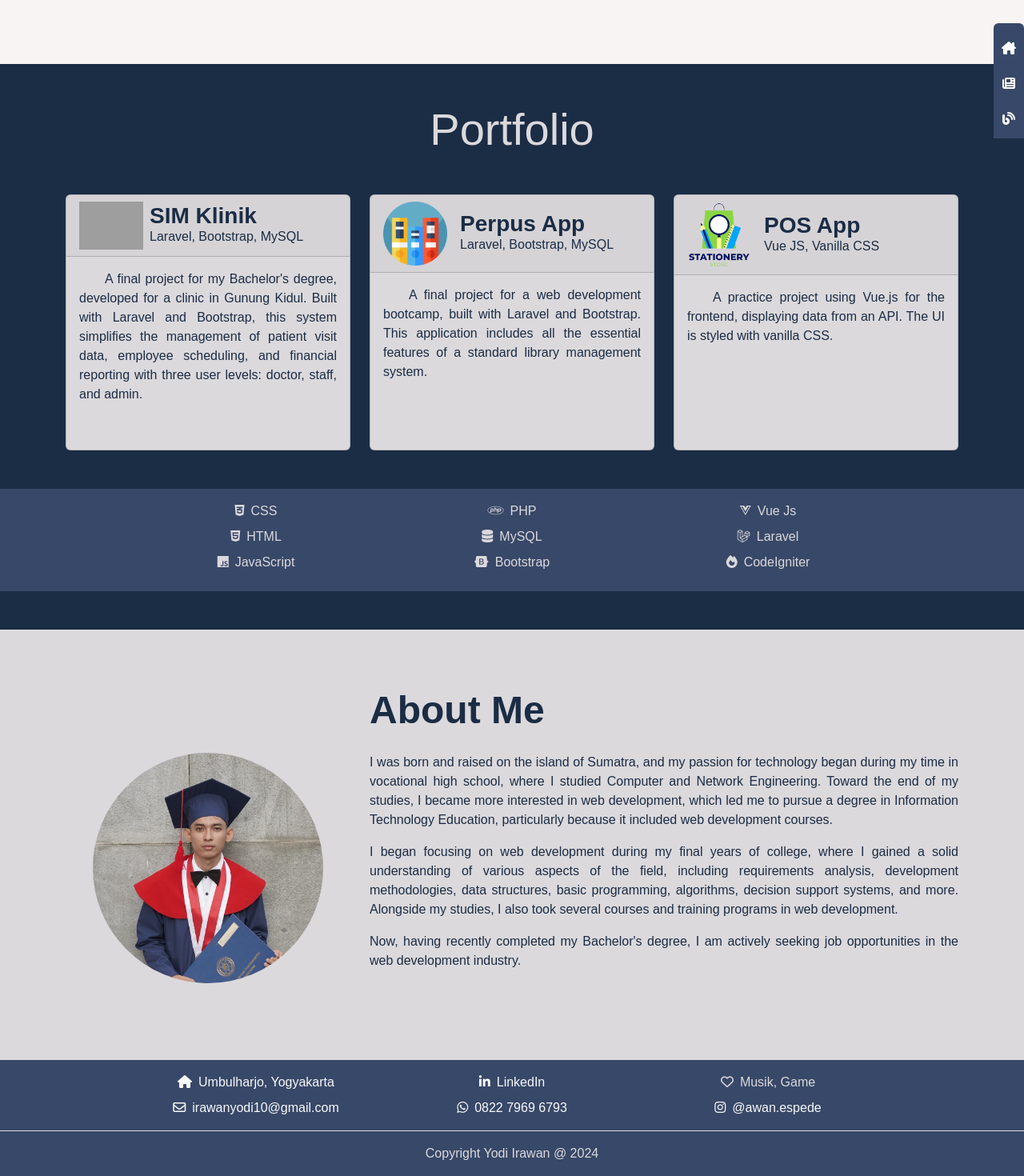
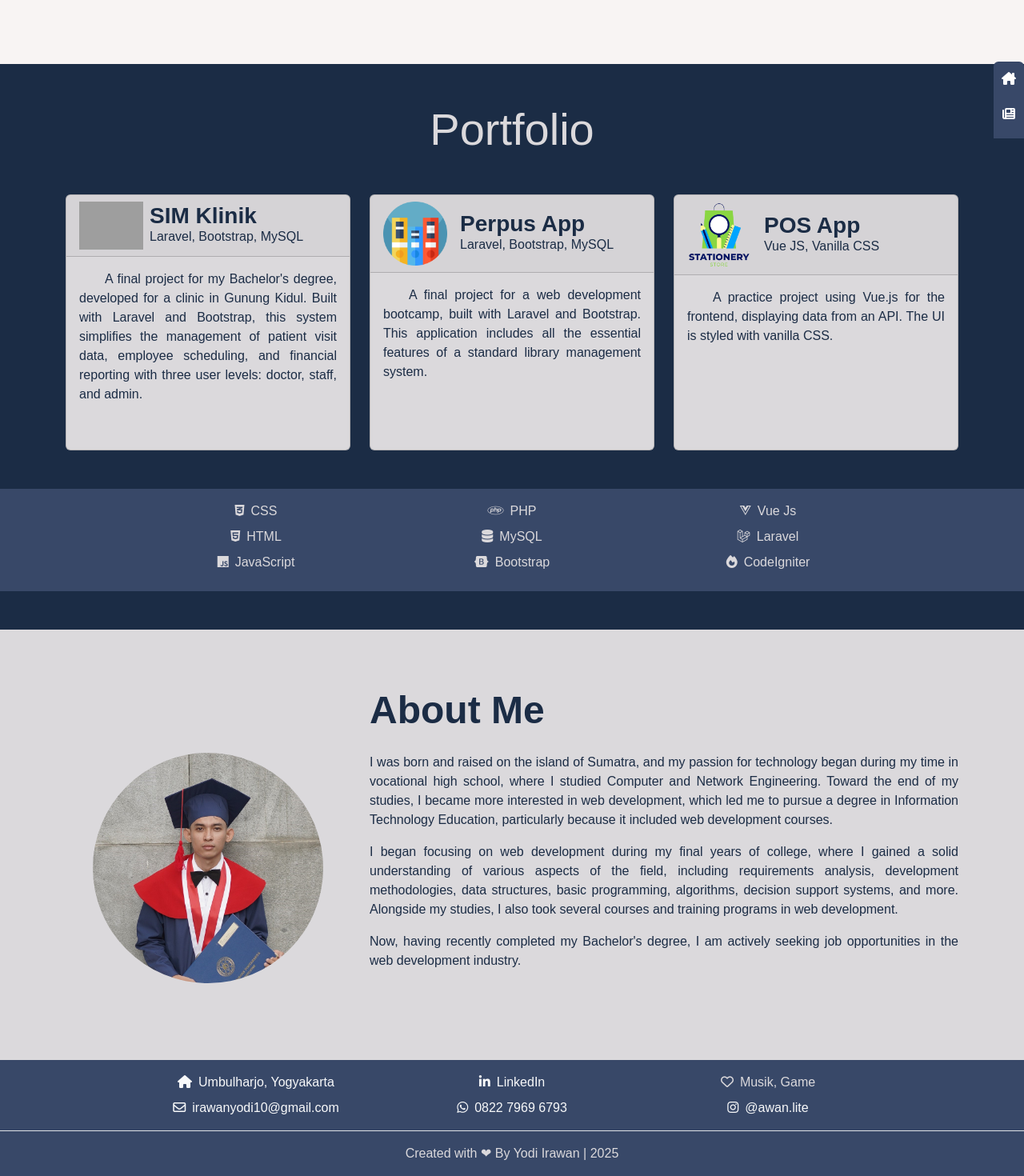
Before and after one commit to yodi-dev/awans-port, a Vue app: page / in a window 1280 px wide. Shown: the part 627-2097 px from the top of the page at 80% size. Built offline with nearby package versions, Linux system fonts and the light colour scheme; grey boxes are pictures that could not be loaded; a web font is replaced by a local one.

Commit message:
upgrade: footer - done

```diff
--- a/src/App.vue
+++ b/src/App.vue
@@ -23,9 +23,9 @@ import { RouterLink, RouterView } from "vue-router";
       <li>
         <a title="News" href="/news"><i class="fa-solid fa-newspaper"></i></a>
       </li>
-      <li>
+      <!-- <li>
         <a title="Blog" href="/blog"><i class="fa-solid fa-blog"></i></a>
-      </li>
+      </li> -->
     </ul>
   </nav>
 </template>
@@ -46,9 +46,9 @@ img {
   bottom: 0;
   right: 0;
   border-radius: 6px 6px 0 0;
-  height: 9rem;
+  height: 6rem;
   background-color: #384868;
-  padding: 10px 0;
+  /* padding: 10px 0; */
   z-index: 1000;
 }
 .bottom-navbar ul {
--- a/src/components/landing.vue
+++ b/src/components/landing.vue
@@ -237,17 +237,17 @@
                 <i class="fa-regular fa-heart me-2"></i><span>Musik, Game</span>
               </div>
               <a
-                href="https://www.instagram.com/awan.espede/"
+                href="https://www.instagram.com/awan.lite/"
                 target="_blank"
                 class="tag text-light link-underline link-underline-opacity-0"
               >
                 <i class="fa-brands fa-instagram me-2"></i
-                ><span>@awan.espede</span>
+                ><span>@awan.lite</span>
               </a>
             </div>
           </div>
           <footer class="mb-3 pt-3 border-top">
-            <p class="m-0 text-center">Copyright Yodi Irawan @ 2024</p>
+            <p class="m-0 text-center">Created with &#10084; By Yodi Irawan | 2025</p>
           </footer>
         </div>
       </section>
```
